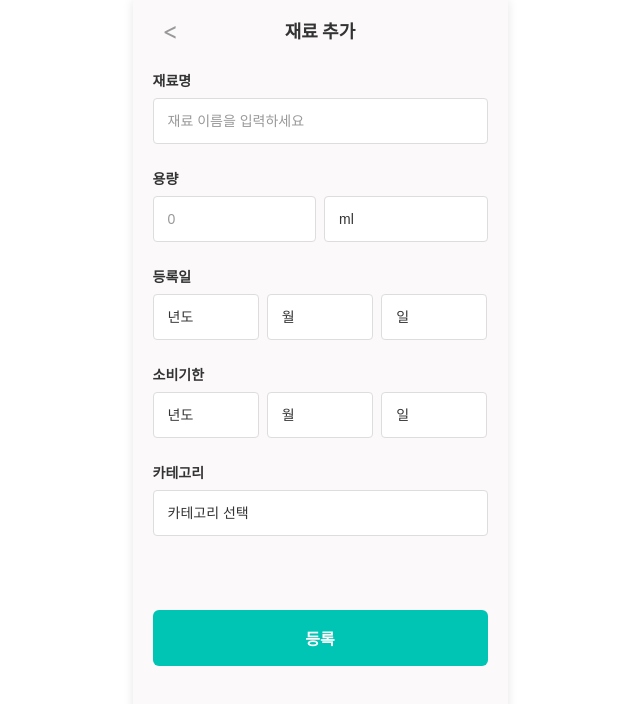
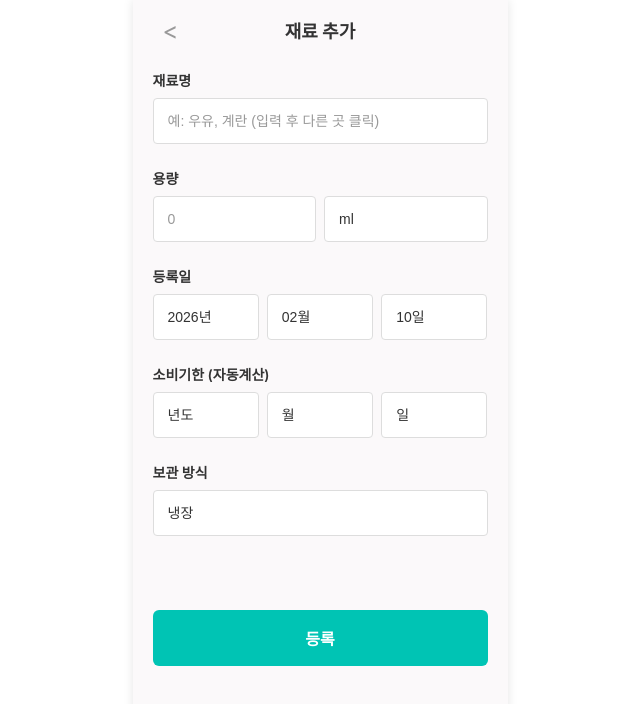
Before and after one commit to LGCNSminipj4/frontend, a React (Create React App) app: page /ingredient/add in a window 1280 px wide. Shown: the top 704 px of the page, without its empty margins (320-960 px from the left). Built offline with nearby package versions, Linux system fonts and the light colour scheme.

Commit message:
feat : 재료등록 자동완성 로직 추가 및 카테고리-> 보관방식으로 변경

```diff
--- a/src/features/ingredient/page/IngredientAdd.jsx
+++ b/src/features/ingredient/page/IngredientAdd.jsx
@@ -1,5 +1,5 @@
 import React, { useState, useEffect } from 'react';
-import styled, { keyframes } from 'styled-components'; // keyframes 추가
+import styled, { keyframes } from 'styled-components';
 import { useNavigate } from 'react-router-dom';
 
 import {
@@ -12,8 +12,7 @@ import {
 } from '../../../components/common/CommonStyles';
 import PageHeader from '../../../components/common/PageHeader';
 
-// --- 페이지 전용 스타일 ---
-
+// --- 스타일 및 애니메이션 ---
 const FlexRow = styled.div`
     display: flex;
     gap: 8px;
@@ -25,7 +24,6 @@ const ButtonContainer = styled.div`
     padding-bottom: 30px;
 `;
 
-// --- 토스트 팝업 스타일 (추가됨) ---
 const fadeInOut = keyframes`
   0% { opacity: 0; transform: translate(-50%, 20px); }
   10% { opacity: 1; transform: translate(-50%, 0); }
@@ -48,50 +46,143 @@ const ToastMessage = styled.div`
     animation: ${fadeInOut} 2s ease-in-out forwards;
 `;
 
+// ================= [가짜 데이터 시작: 백엔드 연결 시 삭제] =================
+const mockDatabase = {
+    "우유": { unit: "ml", storageType: "냉장", defaultExpiryDays: 10 },
+    "계란": { unit: "개", storageType: "냉장", defaultExpiryDays: 30 },
+    "삼겹살": { unit: "g", storageType: "냉동", defaultExpiryDays: 180 },
+    "사과": { unit: "개", storageType: "냉장", defaultExpiryDays: 14 },
+    "감자": { unit: "개", storageType: "실온", defaultExpiryDays: 20 }
+};
+// ================= [가짜 데이터 끝] =================
+
 const IngredientAdd = () => {
     const navigate = useNavigate();
+    const today = new Date();
 
     const [ingredient, setIngredient] = useState({
         name: '',
         amount: '',
         unit: 'ml',
-        regYear: '', regMonth: '', regDay: '',
+        regYear: String(today.getFullYear()),
+        regMonth: String(today.getMonth() + 1).padStart(2, '0'),
+        regDay: String(today.getDate()).padStart(2, '0'),
         expYear: '', expMonth: '', expDay: '',
-        category: ''
+        storageType: '냉장'
     });
 
-    // 토스트 상태 관리
     const [showToast, setShowToast] = useState(false);
+    const [toastText, setToastText] = useState("");
 
-    const years = Array.from({ length: 11 }, (_, i) => 2020 + i);
-    const months = Array.from({ length: 12 }, (_, i) => i + 1);
-    const days = Array.from({ length: 31 }, (_, i) => i + 1);
+    const years = Array.from({ length: 11 }, (_, i) => 2026 - i);
+    const months = Array.from({ length: 12 }, (_, i) => String(i + 1).padStart(2, '0'));
+    const days = Array.from({ length: 31 }, (_, i) => String(i + 1).padStart(2, '0'));
+
+    // --- 날짜 계산 로직: 등록일 + 보관기간 = 소비기한 ---
+    const updateExpiryDate = (currentData) => {
+        const name = currentData.name.trim();
+        if (mockDatabase[name] && currentData.regYear && currentData.regMonth && currentData.regDay) {
+            const regDate = new Date(
+                Number(currentData.regYear),
+                Number(currentData.regMonth) - 1,
+                Number(currentData.regDay)
+            );
+
+            regDate.setDate(regDate.getDate() + mockDatabase[name].defaultExpiryDays);
+
+            return {
+                expYear: String(regDate.getFullYear()),
+                expMonth: String(regDate.getMonth() + 1).padStart(2, '0'),
+                expDay: String(regDate.getDate()).padStart(2, '0')
+            };
+        }
+        return null;
+    };
 
     const handleChange = (e) => {
         const { name, value } = e.target;
-        setIngredient({ ...ingredient, [name]: value });
+
+        setIngredient(prev => {
+            const next = { ...prev, [name]: value };
+
+            // 등록일 날짜를 바꿀 때마다 소비기한을 다시 계산
+            if (['regYear', 'regMonth', 'regDay'].includes(name)) {
+                const autoDate = updateExpiryDate(next);
+                if (autoDate) {
+                    next.expYear = autoDate.expYear;
+                    next.expMonth = autoDate.expMonth;
+                    next.expDay = autoDate.expDay;
+                }
+            }
+            return next;
+        });
     };
 
-    const handleSubmit = (e) => {
+    // --- 자동완성 및 정보 불러오기 ---
+    const handleAutoFill = async () => {
+        const name = ingredient.name.trim();
+        if (!name) return;
+
+        // 1. [진짜 백엔드 연결 시 아래 블록 주석 해제]
+        /*
+        try {
+            const response = await fetch(`/api/ingredients/search?name=${name}`);
+            if (response.ok) {
+                const data = await response.json();
+                // (데이터에 따른 setIngredient 로직 추가)
+            }
+        } catch (e) { console.error(e); }
+        */
+
+        // 2. [가짜 데이터 로직 시작: 백엔드 연결 시 삭제]
+        if (mockDatabase[name]) {
+            const info = mockDatabase[name];
+            const autoDate = updateExpiryDate({ ...ingredient, name });
+
+            setIngredient(prev => ({
+                ...prev,
+                unit: info.unit,
+                storageType: info.storageType,
+                ...(autoDate && {
+                    expYear: autoDate.expYear,
+                    expMonth: autoDate.expMonth,
+                    expDay: autoDate.expDay
+                })
+            }));
+            setToastText(`'${name}' 정보를 불러왔습니다.`);
+            setShowToast(true);
+        }
+        // [가짜 데이터 로직 끝]
+    };
+
+    const handleSubmit = async (e) => {
         e.preventDefault();
-
-        // 유효성 검사: 재료명이 없으면 토스트 띄우기
         if (!ingredient.name) {
+            setToastText("재료명을 입력해주세요");
             setShowToast(true);
             return;
         }
 
-        console.log("새로 등록할 데이터:", ingredient);
-        alert('새로운 재료가 등록되었습니다!');
+        // 3. [진짜 백엔드 등록 시 아래 블록 주석 해제]
+        /*
+        try {
+            const response = await fetch('/api/ingredients', {
+                method: 'POST',
+                headers: { 'Content-Type': 'application/json' },
+                body: JSON.stringify(ingredient)
+            });
+            if (response.ok) { navigate('/fridge'); }
+        } catch (e) { alert('등록 실패'); }
+        */
+
+        // 4. [가짜 성공 로직: 백엔드 연결 시 삭제]
+        alert(`${ingredient.name} 등록 완료!`);
         navigate('/fridge');
     };
 
-    // 토스트 타이머 (2초 후 사라짐)
     useEffect(() => {
         if (showToast) {
-            const timer = setTimeout(() => {
-                setShowToast(false);
-            }, 2000);
+            const timer = setTimeout(() => setShowToast(false), 2000);
             return () => clearTimeout(timer);
         }
     }, [showToast]);
@@ -104,31 +195,19 @@ const IngredientAdd = () => {
                 <InputGroup>
                     <Label>재료명</Label>
                     <StyledInput
-                        type="text"
-                        name="name"
-                        placeholder="재료 이름을 입력하세요"
+                        type="text" name="name"
+                        placeholder="예: 우유, 계란 (입력 후 다른 곳 클릭)"
                         value={ingredient.name}
                         onChange={handleChange}
+                        onBlur={handleAutoFill}
                     />
                 </InputGroup>
 
                 <InputGroup>
                     <Label>용량</Label>
                     <FlexRow>
-                        <StyledInput
-                            type="number"
-                            name="amount"
-                            placeholder="0"
-                            value={ingredient.amount}
-                            onChange={handleChange}
-                            style={{ flex: 1 }}
-                        />
-                        <StyledSelect
-                            name="unit"
-                            value={ingredient.unit}
-                            onChange={handleChange}
-                            style={{ flex: 1 }}
-                        >
+                        <StyledInput type="number" name="amount" placeholder="0" value={ingredient.amount} onChange={handleChange} style={{ flex: 1 }} />
+                        <StyledSelect name="unit" value={ingredient.unit} onChange={handleChange} style={{ flex: 1 }}>
                             <option value="ml">ml</option>
                             <option value="g">g</option>
                             <option value="개">개</option>
@@ -140,47 +219,41 @@ const IngredientAdd = () => {
                     <Label>등록일</Label>
                     <FlexRow>
                         <StyledSelect name="regYear" value={ingredient.regYear} onChange={handleChange}>
-                            <option value="">년도</option>
-                            {years.map(y => <option key={y} value={y}>{y}년</option>)}
+                            {years.map(y => <option key={y} value={String(y)}>{y}년</option>)}
                         </StyledSelect>
                         <StyledSelect name="regMonth" value={ingredient.regMonth} onChange={handleChange}>
-                            <option value="">월</option>
-                            {months.map(m => <option key={m} value={m < 10 ? `0${m}` : m}>{m}월</option>)}
+                            {months.map(m => <option key={m} value={m}>{m}월</option>)}
                         </StyledSelect>
                         <StyledSelect name="regDay" value={ingredient.regDay} onChange={handleChange}>
-                            <option value="">일</option>
-                            {days.map(d => <option key={d} value={d < 10 ? `0${d}` : d}>{d}일</option>)}
+                            {days.map(d => <option key={d} value={d}>{d}일</option>)}
                         </StyledSelect>
                     </FlexRow>
                 </InputGroup>
 
                 <InputGroup>
-                    <Label>소비기한</Label>
+                    <Label>소비기한 (자동계산)</Label>
                     <FlexRow>
                         <StyledSelect name="expYear" value={ingredient.expYear} onChange={handleChange}>
                             <option value="">년도</option>
-                            {years.map(y => <option key={y} value={y}>{y}년</option>)}
+                            {years.map(y => <option key={y} value={String(y)}>{y}년</option>)}
                         </StyledSelect>
                         <StyledSelect name="expMonth" value={ingredient.expMonth} onChange={handleChange}>
                             <option value="">월</option>
-                            {months.map(m => <option key={m} value={m < 10 ? `0${m}` : m}>{m}월</option>)}
+                            {months.map(m => <option key={m} value={m}>{m}월</option>)}
                         </StyledSelect>
                         <StyledSelect name="expDay" value={ingredient.expDay} onChange={handleChange}>
                             <option value="">일</option>
-                            {days.map(d => <option key={d} value={d < 10 ? `0${d}` : d}>{d}일</option>)}
+                            {days.map(d => <option key={d} value={d}>{d}일</option>)}
                         </StyledSelect>
                     </FlexRow>
                 </InputGroup>
 
                 <InputGroup>
-                    <Label>카테고리</Label>
-                    <StyledSelect name="category" value={ingredient.category} onChange={handleChange}>
-                        <option value="">카테고리 선택</option>
-                        <option value="유제품">유제품</option>
-                        <option value="고기">고기</option>
-                        <option value="채소">채소</option>
-                        <option value="과일">과일</option>
-                        <option value="기타">기타</option>
+                    <Label>보관 방식</Label>
+                    <StyledSelect name="storageType" value={ingredient.storageType} onChange={handleChange}>
+                        <option value="냉장">냉장</option>
+                        <option value="냉동">냉동</option>
+                        <option value="실온">실온</option>
                     </StyledSelect>
                 </InputGroup>
 
@@ -189,8 +262,7 @@ const IngredientAdd = () => {
                 </ButtonContainer>
             </form>
 
-            {/* 토스트 메시지 렌더링 */}
-            {showToast && <ToastMessage>재료명을 입력해주세요</ToastMessage>}
+            {showToast && <ToastMessage>{toastText}</ToastMessage>}
         </Container>
     );
 };
--- a/src/features/ingredient/page/IngredientEdit.jsx
+++ b/src/features/ingredient/page/IngredientEdit.jsx
@@ -66,7 +66,7 @@ const IngredientEdit = () => {
         category: ''
     });
 
-    const years = Array.from({ length: 11 }, (_, i) => 2020 + i);
+    const years = Array.from({ length: 11 }, (_, i) => 2026 - i);
     const months = Array.from({ length: 12 }, (_, i) => i + 1);
     const days = Array.from({ length: 31 }, (_, i) => i + 1);
 
@@ -166,14 +166,11 @@ const IngredientEdit = () => {
                 </InputGroup>
 
                 <InputGroup>
-                    <Label>카테고리</Label>
-                    <StyledSelect name="category" value={ingredient.category} onChange={handleChange}>
-                        <option value="">카테고리 선택</option>
-                        <option value="유제품">유제품</option>
-                        <option value="고기">고기</option>
-                        <option value="채소">채소</option>
-                        <option value="과일">과일</option>
-                        <option value="기타">기타</option>
+                    <Label>보관 방식</Label>
+                    <StyledSelect name="storageType" value={ingredient.storageType} onChange={handleChange}>
+                        <option value="냉장">냉장</option>
+                        <option value="냉동">냉동</option>
+                        <option value="실온">실온</option>
                     </StyledSelect>
                 </InputGroup>
 
```
